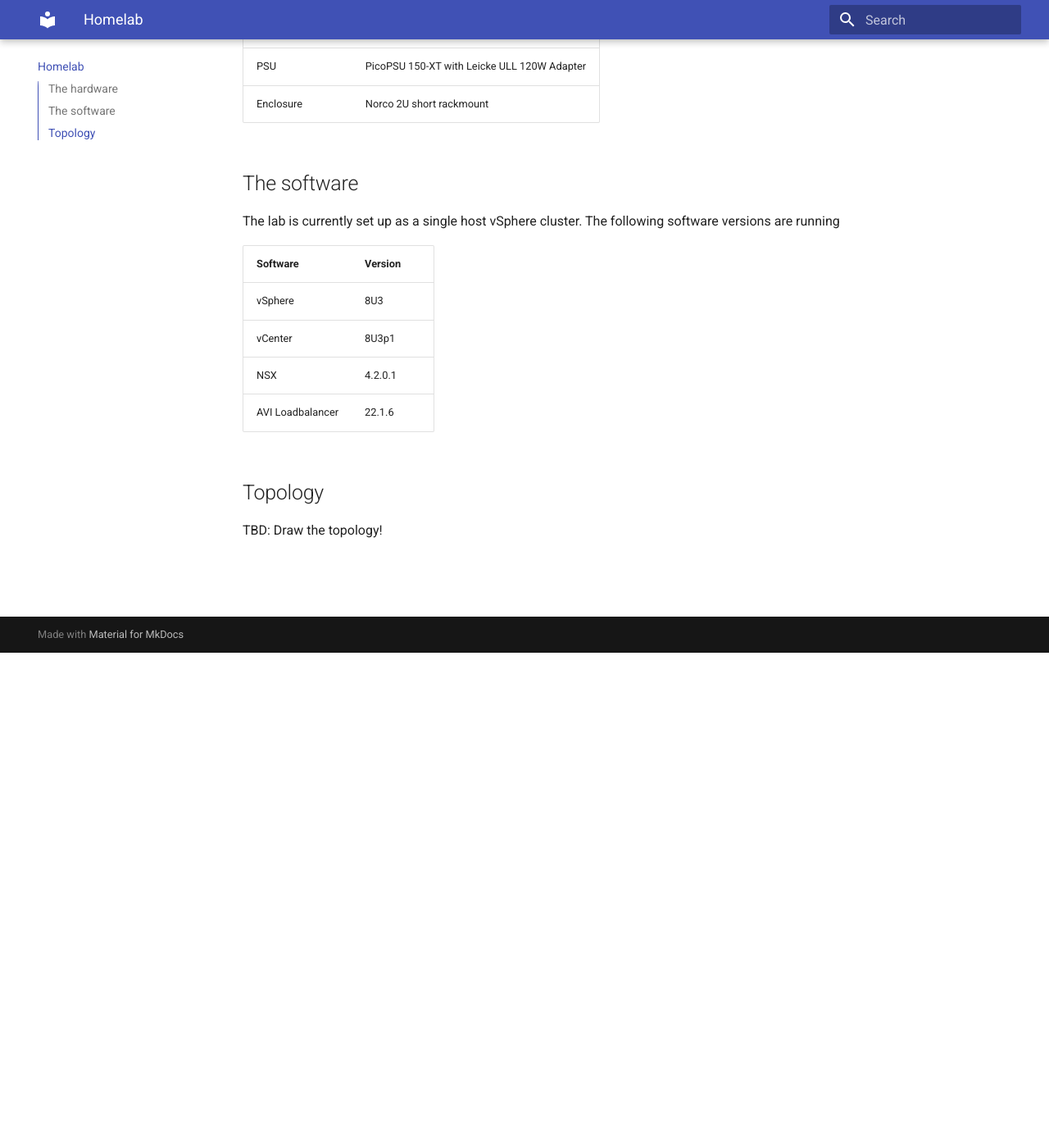
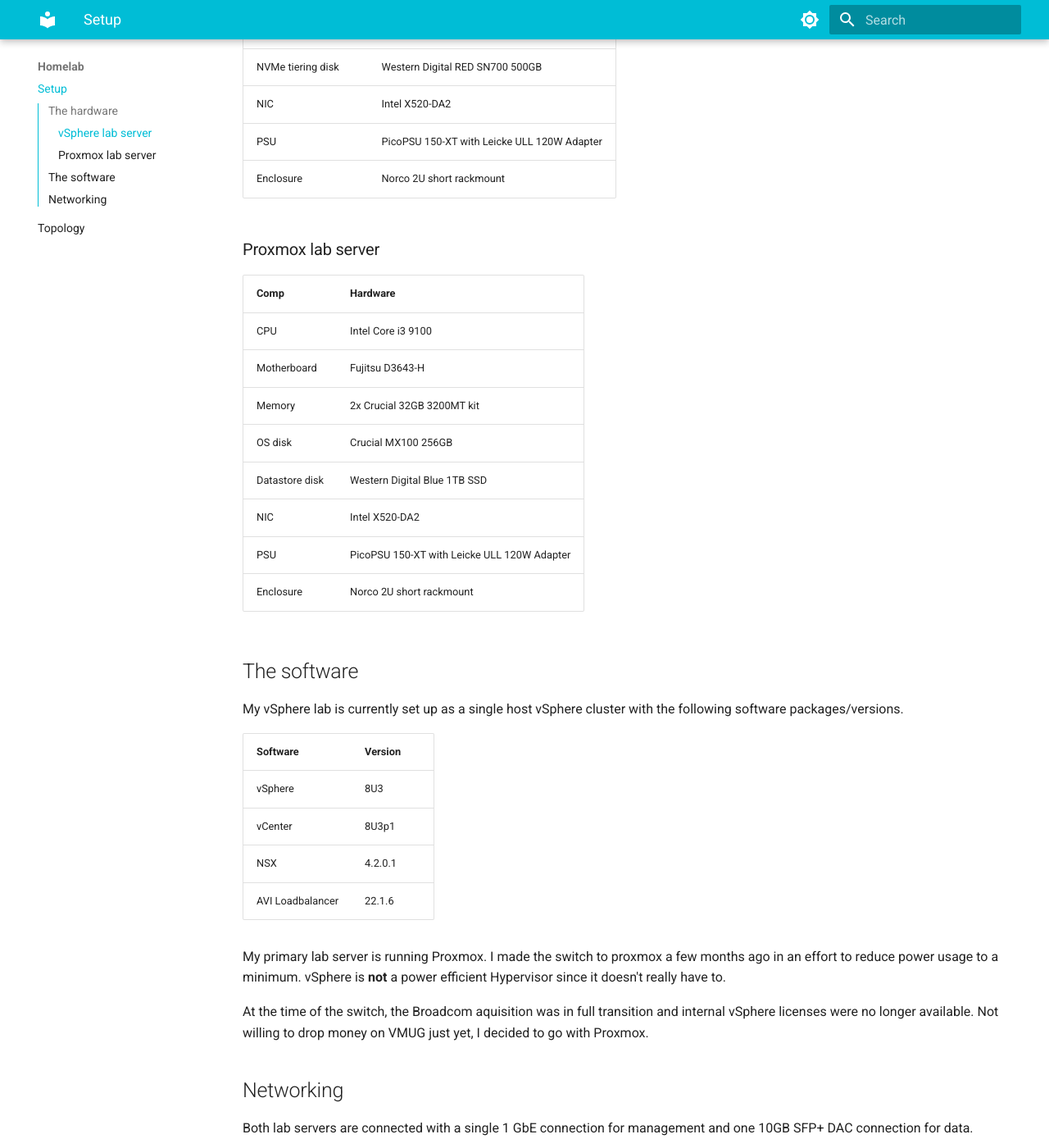
Before and after one commit to dekimpew/dekimpew.github.io, an MkDocs documentation site: the page built from docs/homelab/index.md, in a window 1280 px wide and 1400 px high, scrolled down 604 px. Shown: the whole window at 82% size. Built offline with MkDocs 1.6.1 and Material for MkDocs 9.7.7, drawn with Linux system fonts in a browser that asks for light colours; some of the changed text lies outside the part shown.

```diff
--- a/docs/homelab/index.md
+++ b/docs/homelab/index.md
@@ -2,20 +2,34 @@
 _Nothing beats something to call your own, independent of clouds, vpn's or corporate logins and policies_
 
 ## The hardware
+
+### vSphere lab server
 | Comp | Hardware |
 | --- | --- |
 | CPU | Intel Core i5 12500 |
 | Motherboard | ASUS PRO B660M-C-D4-CSM |
 | Memory | 2x Crucial Pro 64GB 3200MT kit |
 | OS disk | Crucial MX100 256GB |
-| Datastore disk | Samsing 980 PRO 2TB |
+| Datastore NVMe disk | Samsung 980 PRO 2TB |
 | NVMe tiering disk | Western Digital RED SN700 500GB |
+| NIC | Intel X520-DA2 |
+| PSU | PicoPSU 150-XT with Leicke ULL 120W Adapter|
+| Enclosure | Norco 2U short rackmount |
+
+### Proxmox lab server
+| Comp | Hardware |
+| --- | --- |
+| CPU | Intel Core i3 9100 |
+| Motherboard | Fujitsu D3643-H |
+| Memory | 2x Crucial 32GB 3200MT kit |
+| OS disk | Crucial MX100 256GB |
+| Datastore disk | Western Digital Blue 1TB SSD |
+| NIC | Intel X520-DA2 |
 | PSU | PicoPSU 150-XT with Leicke ULL 120W Adapter|
 | Enclosure | Norco 2U short rackmount |
 
 ## The software
-The lab is currently set up as a single host vSphere cluster.
-The following software versions are running
+My vSphere lab is currently set up as a single host vSphere cluster with the following software packages/versions.
 
 | Software | Version |
 | --- | --- |
@@ -24,5 +38,9 @@ The following software versions are running
 | NSX | 4.2.0.1 |
 | AVI Loadbalancer | 22.1.6 |
 
-## Topology
-TBD: Draw the topology!
+My primary lab server is running Proxmox. I made the switch to proxmox a few months ago in an effort to reduce power usage to a minimum. vSphere is __not__ a power efficient Hypervisor since it doesn't really have to.
+
+At the time of the switch, the Broadcom aquisition was in full transition and internal vSphere licenses were no longer available. Not willing to drop money on VMUG just yet, I decided to go with Proxmox.
+
+## Networking
+Both lab servers are connected with a single 1 GbE connection for management and one 10GB SFP+ DAC connection for data.
--- a/mkdocs.yml
+++ b/mkdocs.yml
@@ -1,6 +1,17 @@
 site_name: dekimpew docs
 theme:
   name: material
+  palette:
+    - scheme: default
+      primary: cyan
+      toggle:
+        icon: material/brightness-7
+        name: Switch to dark mode
+    - scheme: slate
+      primary: cyan
+      toggle:
+        icon: material/brightness-4
+        name: Switch to dark mode
   features:
     - navigation.tabs
     - navigation.sections
@@ -10,6 +21,22 @@ theme:
     - content.code.annotation
     - content.code.copy
   language: en
+
+markdown_extensions:
+  - def_list
+  - sane_lists
+  - pymdownx.tasklist:
+      custom_checkbox: true
+
 nav:
 - Home: index.md
-- Homelab: homelab/index.md
+- Homelab:
+  - Setup: homelab/index.md
+  - Topology: homelab/topology.md
+- Tanzu:
+  - Introduction: tanzu/index.md
+  - WCP with NSX: tanzu/nsx_for_wcp.md
+- Kubernetes:
+  - Introduction: k8s/index.md
+  - Custom HPA metrics: k8s/custom_hpa.md
+  #- AVI with kubeadm: k8s/avi_with_k8s.md
```
Also changed, not shown: docs/k8s/avi_with_k8s.md (added, +44 -0 lines), docs/k8s/custom_hpa.md (added, +123 -0 lines), docs/k8s/index.md (added, +2 -0 lines), docs/k8s/resources/nginx-hpa.yaml (added, +20 -0 lines), docs/k8s/resources/nginx-servicemonitor.yaml (added, +18 -0 lines), docs/k8s/resources/nginx.yaml (added, +149 -0 lines), docs/tanzu/index.md (added, +14 -0 lines), docs/tanzu/nsx_for_wcp.md (added, +6 -0 lines), docs/homelab/topology.md (added), docs/k8s/img/avi_on_k8s/avi_network.png (added), docs/k8s/img/avi_on_k8s/avi_on_k8s_tla.png (added), docs/k8s/img/custom_hpa/prom-metrics-load.png (added), docs/k8s/img/custom_hpa/prom-metrics.png (added).
